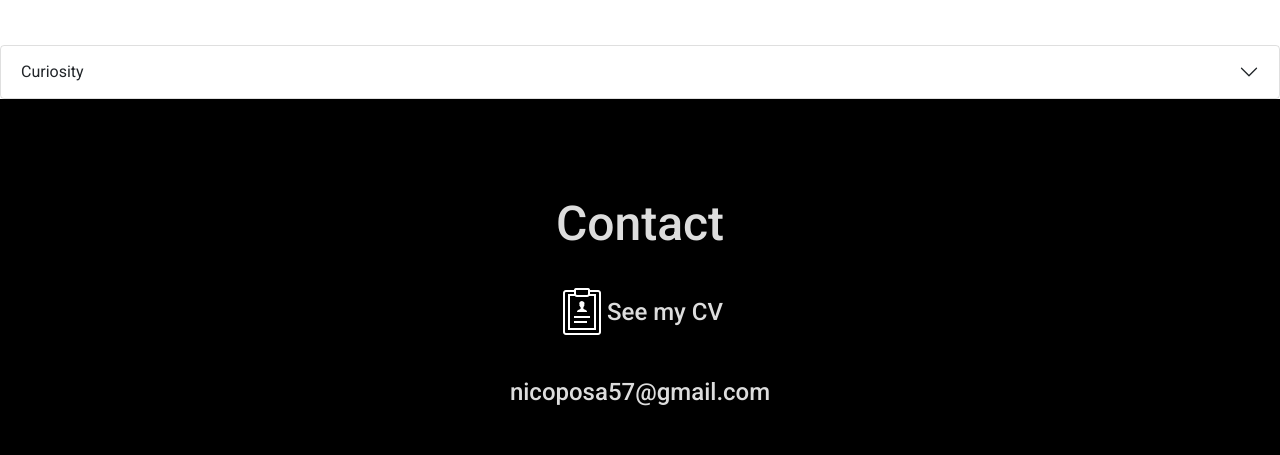
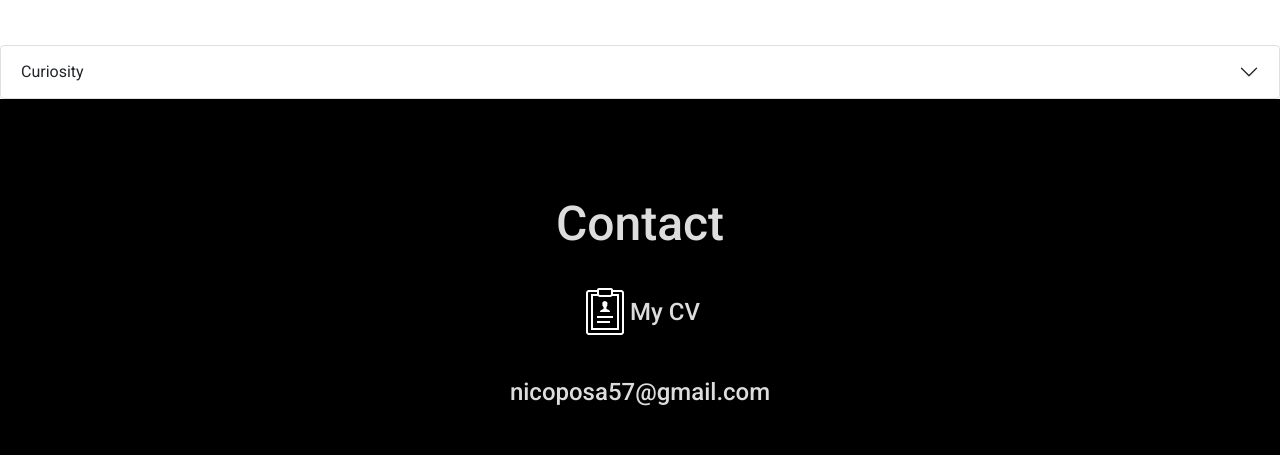
Before and after one commit to Nicoposa1/portfolio, a website: page index.html in a window 1280 px wide. Shown: the part 3911-4366 px from the top of the page. Drawn offline with nearby package versions, Linux system fonts and the light colour scheme.

Commit message:
typo fix

```diff
--- a/index.html
+++ b/index.html
@@ -542,7 +542,7 @@
               class="Anchor-project"
             >
               <img src="./images/icons/cv.png" alt="" />
-              <h3>See my CV</h3>
+              <h3>My CV</h3>
             </a>
           </div>
           <div class="cv">
```
